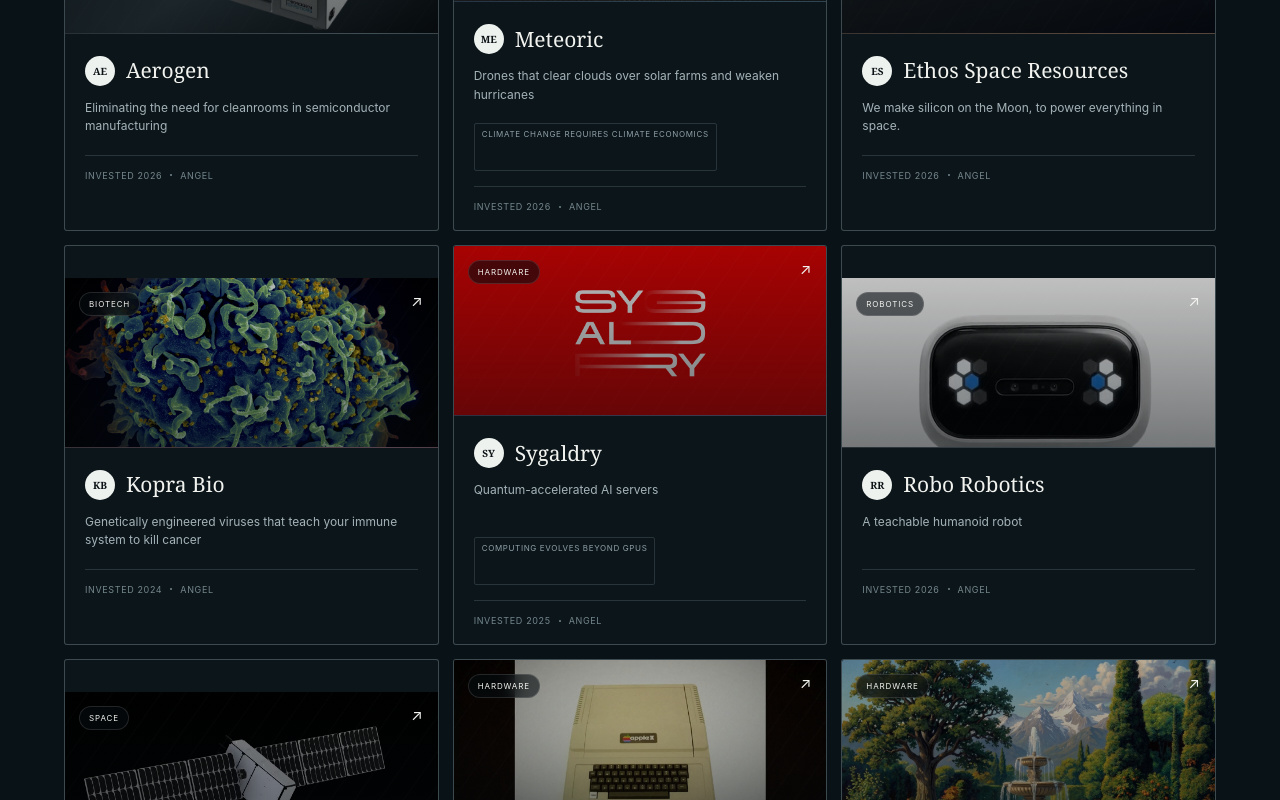
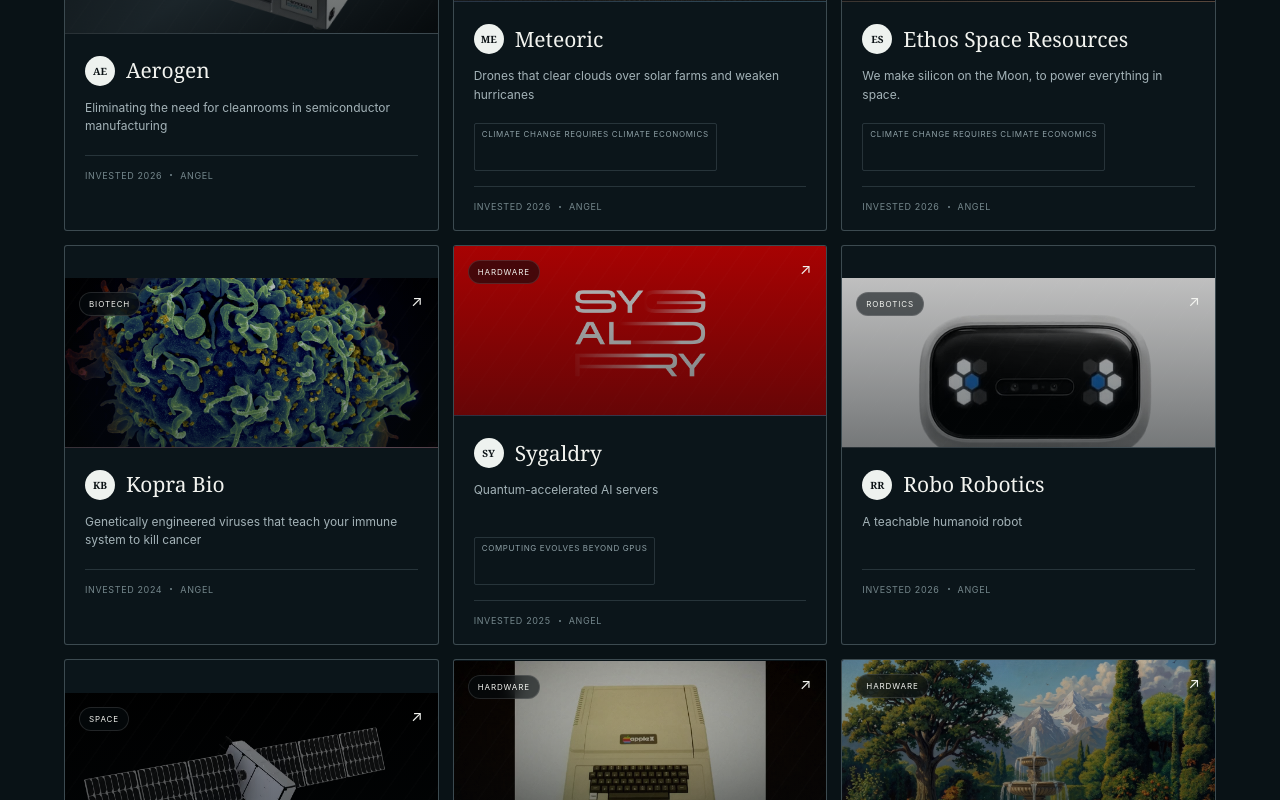
Before and after one commit to BrianLi101/personal-website, a Next.js app: page / in a window 1280 px wide. Shown: the part 1940-2740 px from the top of the page. Built offline with nearby package versions, Linux system fonts and the light colour scheme.

Commit message:
Expand climate economics belief to seven companies

```diff
--- a/data/portfolio.ts
+++ b/data/portfolio.ts
@@ -125,7 +125,7 @@ export const companies: Company[] = [
     year: "2026",
     stage: "Angel",
     description: "We make silicon on the Moon, to power everything in space.",
-    beliefs: [],
+    beliefs: ["climate-economics"],
     thesis: "If the space economy is going to materialize, then the best way to grow it requires us to leverage resources in space instead of continuously punching holes in the atmosphere. Ross and Bam have been working on this concept for years. They originally raised funding too early and had to lay off their team to stay scrappy. But SpaceX launch capabilities have advanced far enough that the space economy is possible now. This is their life’s work and a hill they will die on.",
     founderInsight: "",
     accent: "amber",
@@ -212,7 +212,7 @@ export const companies: Company[] = [
     year: "2026",
     stage: "Angel",
     description: "Lightning fast chips with hardcoded AI models",
-    beliefs: ["beyond-gpus"],
+    beliefs: ["beyond-gpus", "climate-economics"],
     thesis: "Just as bitcoin mining shifted from GPUs to ASICs, LLMs are going to shift to dedicated hardware that is faster and more energy efficient. Etched and Taalas have already proven that the demand for specialized chips is here and growing rapidly.",
     founderInsight: "Only in 2026 did we get models that were “good enough” to hard code. By quantizing them down, you can design a custom chip hard coded to the model that doesn’t require HBM and eliminates a huge amount of energy usage. There is a section of the market of data center companies that don’t have the dedicated energy contracts to run Nvidia clusters, but are desperate to run less energy hungry chips.",
     accent: "violet",
@@ -242,7 +242,7 @@ export const companies: Company[] = [
     year: "2024",
     stage: "Angel",
     description: "Ocean data centers, powered by floating solar",
-    beliefs: [],
+    beliefs: ["climate-economics"],
     thesis: "",
     founderInsight: "",
     accent: "violet",
@@ -345,7 +345,7 @@ export const companies: Company[] = [
     year: "2025",
     stage: "Angel",
     description: "Air conditioning powered by the sun.",
-    beliefs: [],
+    beliefs: ["climate-economics"],
     thesis: "",
     founderInsight: "",
     accent: "green",
@@ -643,7 +643,7 @@ export const companies: Company[] = [
     year: "2025",
     stage: "Angel",
     description: "We're building robust, zero-emission fusion reactors for marine deployment",
-    beliefs: [],
+    beliefs: ["climate-economics"],
     thesis: "",
     founderInsight: "",
     accent: "blue",
@@ -673,7 +673,7 @@ export const companies: Company[] = [
     year: "2026",
     stage: "Angel",
     description: "Invictus builds vertically integrated, energy-first digital infrastructure that enables the next generation of AI.",
-    beliefs: [],
+    beliefs: ["climate-economics"],
     thesis: "",
     founderInsight: "",
     accent: "silver",
```
